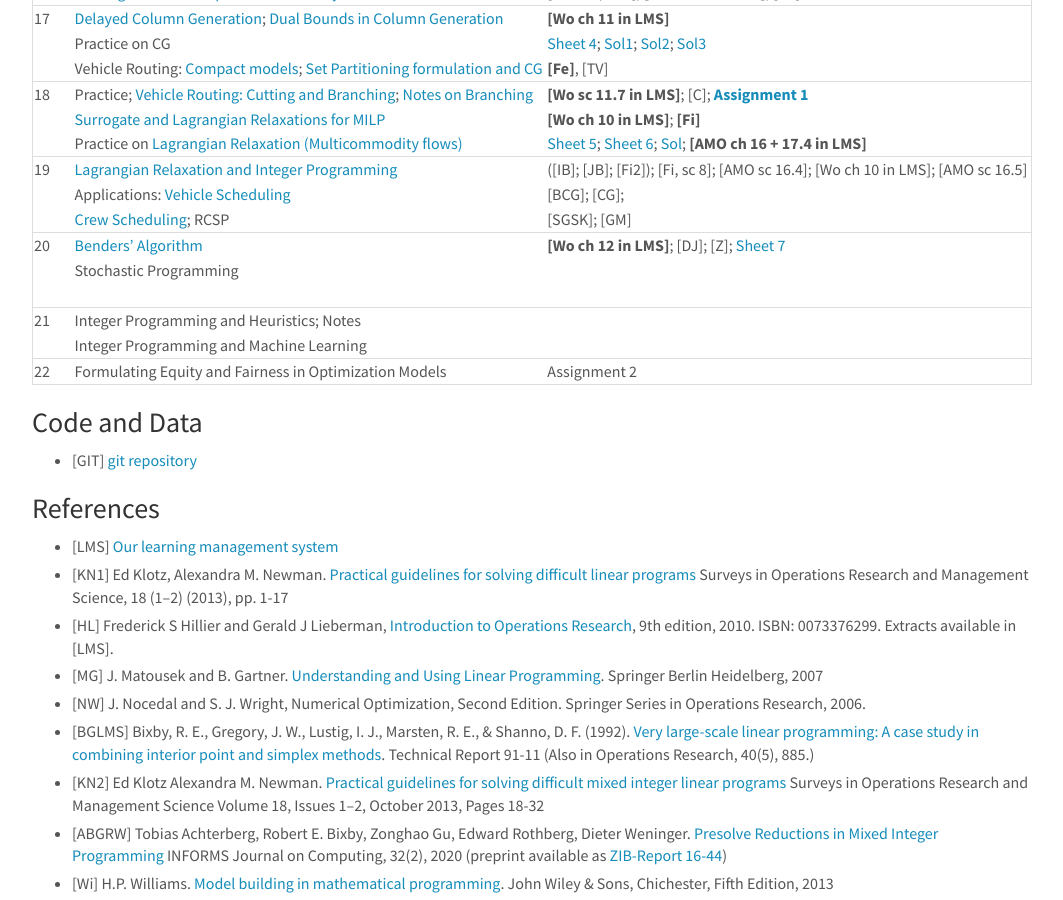
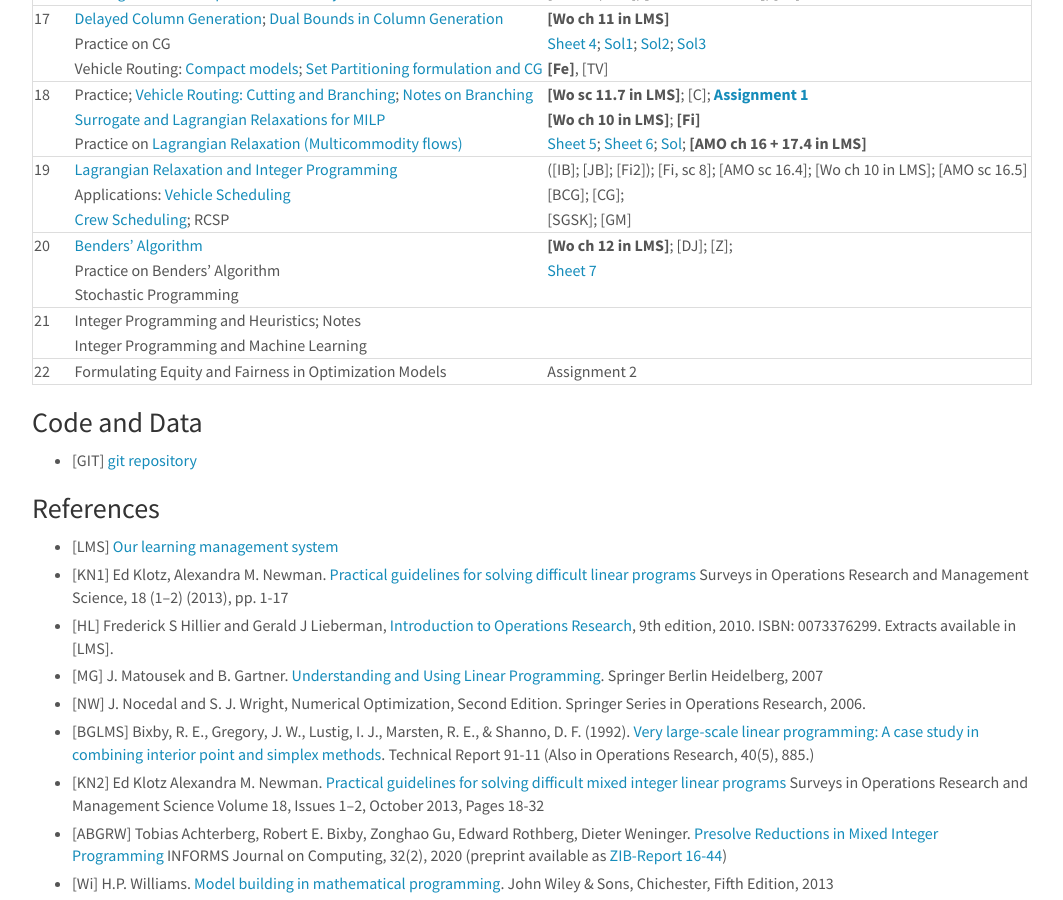
Before and after one commit to DM872/dm872.github.io, a Jekyll site: the page built from index.md, in a window 1280 px wide and 900 px high, scrolled down 743 px. Shown: the whole window, without its empty margins (108-1171 px from the left). Built offline with Jekyll 4.4.1, drawn with Linux system fonts in a browser that asks for light colours; nearby versions of some CDN libraries; comment, search, counter and statistics services are not loaded.

Commit message:
added benders

```diff
--- a/index.md
+++ b/index.md
@@ -79,9 +79,9 @@ w3.includeHTML();
 |      | Applications: [Vehicle Scheduling][66]                                           | [BCG]; [CG];                                                                     |
 |      | [Crew Scheduling][67]; RCSP                                                      | [SGSK]; [GM]                                                                     |
 |------+----------------------------------------------------------------------------------+----------------------------------------------------------------------------------|
-|   20 | [Benders' Algorithm][69]                                                         | **[Wo ch 12 in LMS]**; [DJ]; [Z]; [Sheet 7][17]                                  |
+|   20 | [Benders' Algorithm][69]                                                         | **[Wo ch 12 in LMS]**; [DJ]; [Z];                                                |
+|      | Practice on Benders' Algorithm                                                   | [Sheet 7][17]                                                                    |
 |      | Stochastic Programming                                                           |                                                                                  |
-|      |                                                                                  |                                                                                  |
 |------+----------------------------------------------------------------------------------+----------------------------------------------------------------------------------|
 |   21 | Integer Programming and Heuristics; Notes                                        |                                                                                  |
 |      | Integer Programming and Machine Learning                                         |                                                                                  |
```
